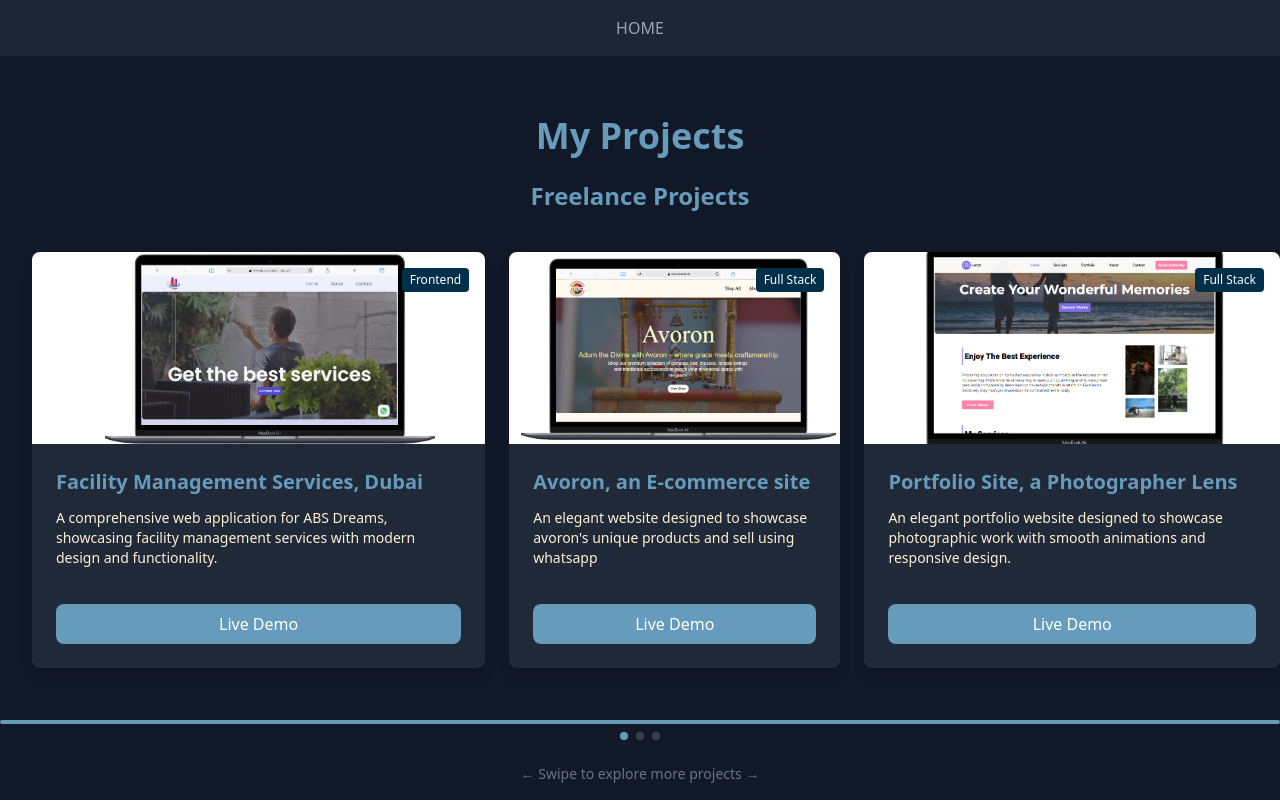
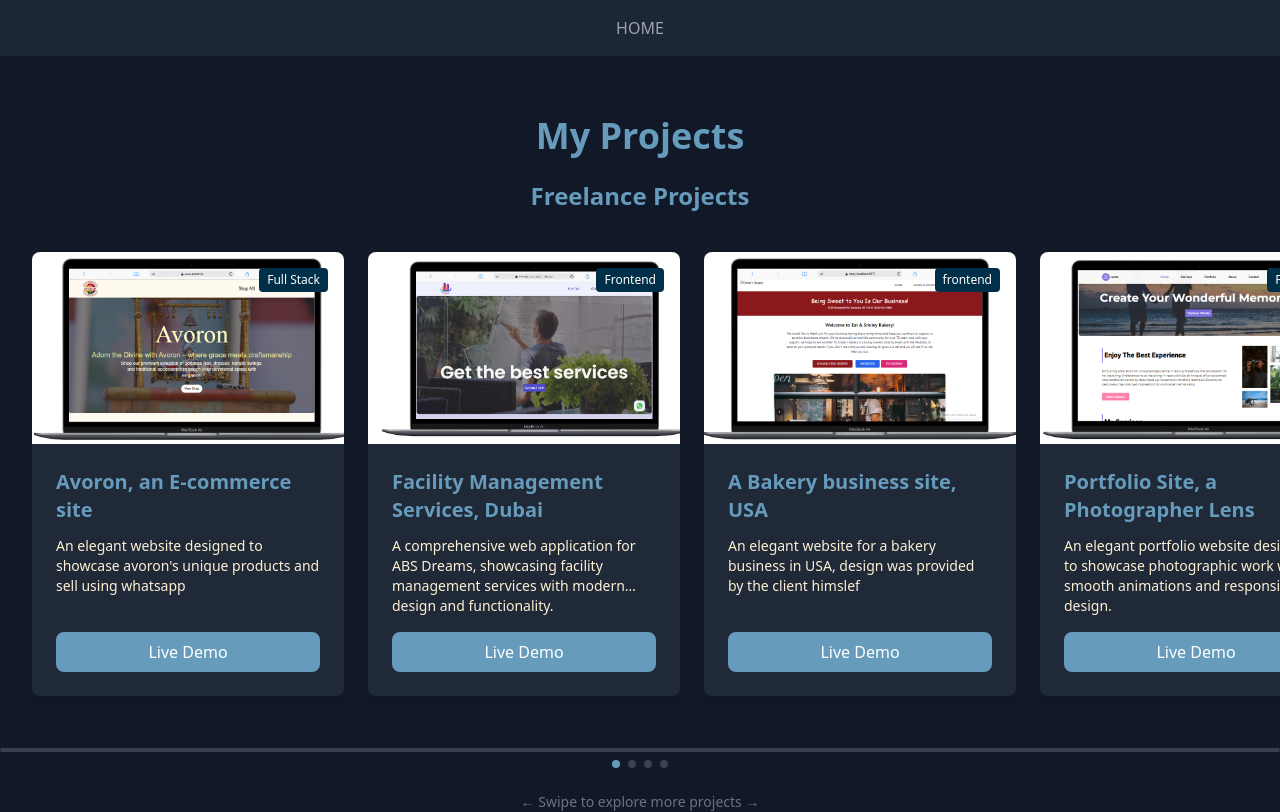
Before and after one commit to Indra-photon/portfolio-web-dev, a React (Vite) app: page /all-projects in a window 1280 px wide. Built offline with nearby package versions, Linux system fonts and the light colour scheme; no server answers.

Commit message:
added-project

```diff
--- a/src/components/Pageprojects.jsx
+++ b/src/components/Pageprojects.jsx
@@ -4,10 +4,21 @@ import ProjectCard from "../components/ProjectCard";
 import pic1 from "../assets/portfolio_pr_dubai.png";
 import pic2 from "../assets/photographer-site.png"
 import pic3 from "../assets/avoron.png"
+import pic4 from '../assets/bakery.png'
 import { useNavigate } from "react-router-dom";
 const projects = [
   {
     id: 1,
+    title: "Avoron, an E-commerce site",
+    description: "An elegant website designed to showcase avoron's unique products and sell using whatsapp",
+    techStack: ["React", "Tailwind CSS", "Node", "Express", "Framer Motion", "Appwrite"],
+    liveLink: "https://www.avoron.in/",
+    githubLink: "https://github.com/Dev-Sisyphus/Photography-Website",
+    image: pic3,
+    category: "Full Stack"
+  },
+  {
+    id: 2,
     title: "Facility Management Services, Dubai",
     description: "A comprehensive web application for ABS Dreams, showcasing facility management services with modern design and functionality.",
     techStack: ["React", "Tailwind CSS", "Node", "Express", "Framer Motion"],
@@ -17,17 +28,17 @@ const projects = [
     category: "Frontend"
   },
   {
-    id: 2,
-    title: "Avoron, an E-commerce site",
-    description: "An elegant website designed to showcase avoron's unique products and sell using whatsapp",
+    id: 3,
+    title: "A Bakery business site, USA",
+    description: "An elegant website for a bakery business in USA, design was provided by the client himslef",
     techStack: ["React", "Tailwind CSS", "Node", "Express", "Framer Motion", "Appwrite"],
-    liveLink: "https://www.avoron.in/",
+    liveLink: "https://eat-smile-bakery-swart.vercel.app/",
     githubLink: "https://github.com/Dev-Sisyphus/Photography-Website",
-    image: pic3,
-    category: "Full Stack"
+    image: pic4,
+    category: "frontend"
   },
   {
-    id: 3,
+    id: 4,
     title: "Portfolio Site, a Photographer Lens",
     description: "An elegant portfolio website designed to showcase photographic work with smooth animations and responsive design.",
     techStack: ["React", "Tailwind CSS", "Node", "Express", "Framer Motion"],
```
Also changed, not shown: src/assets/bakery.png (added).
